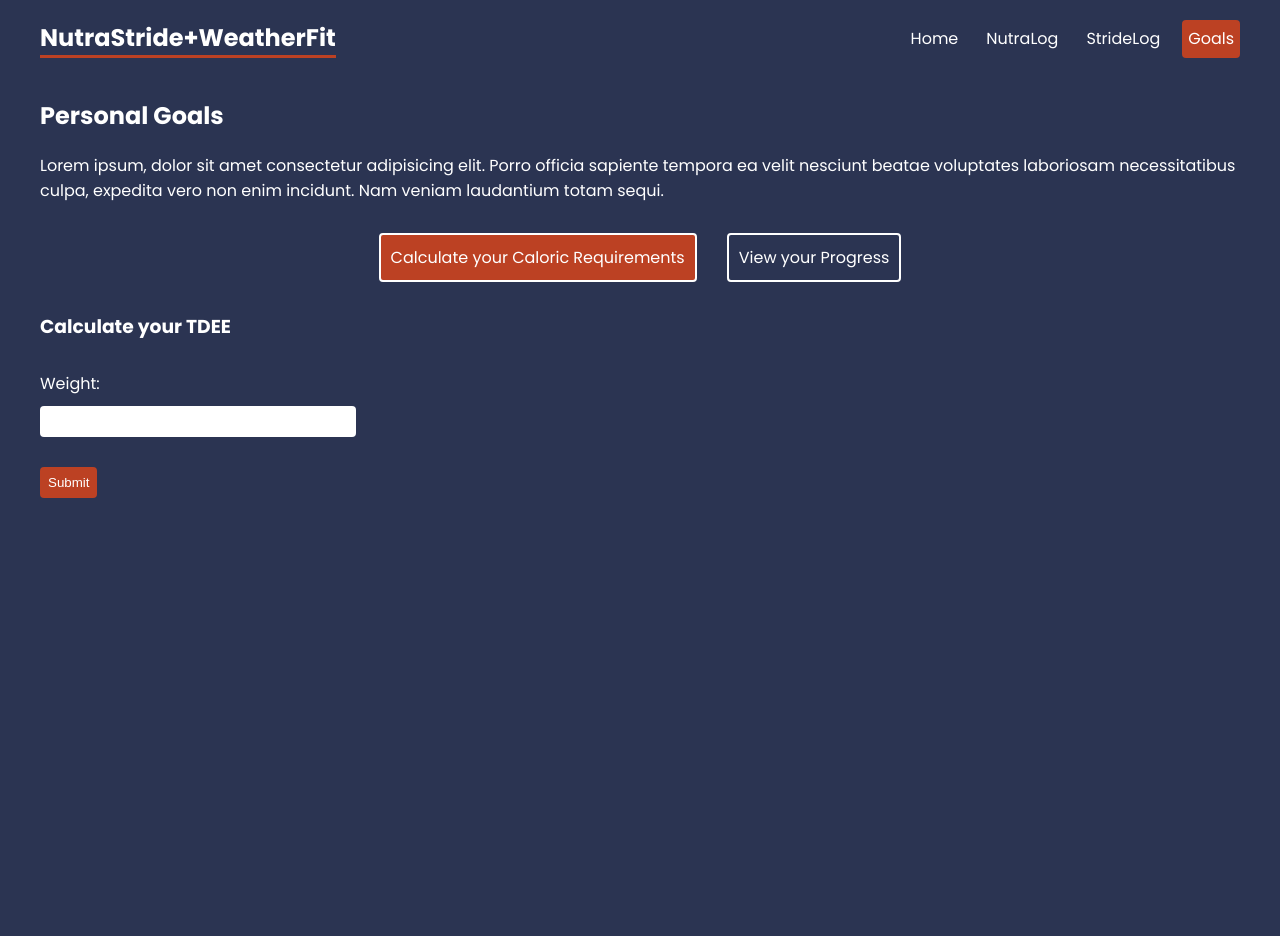
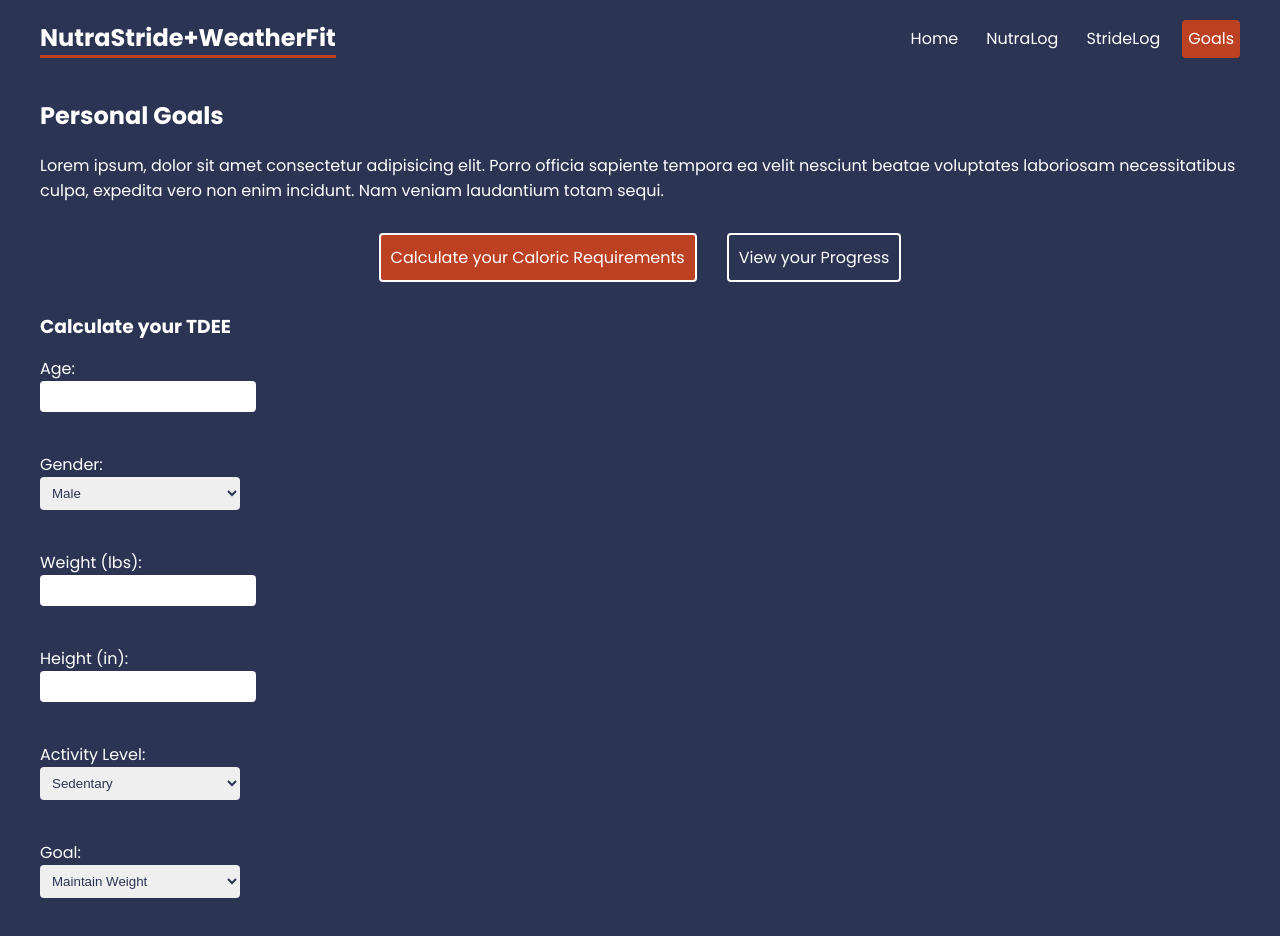
Before and after one commit to KBSwift/pivot-pirates, a React (Vite) app in the folder nutra-stride-react/: page /goals/calculate in a window 1280 px wide. Shown: the top 936 px of the page. Before the commit the page ends 800 px from the top, so only its background shows below. Built offline with nearby package versions, Linux system fonts and the light colour scheme.

Commit message:
added form and logic to /goals/calculate, adjusted index.css styles

```diff
--- a/nutra-stride-react/src/index.css
+++ b/nutra-stride-react/src/index.css
@@ -37,7 +37,7 @@ button {
 }
 #signup {
   font-size: 20px;
-  font-weight:  1;
+  font-weight: 1;
 }
 /*NAVBAR*/
 header nav {
@@ -92,20 +92,22 @@ main {
 }
 /*CALCULATE FORM*/
 form {
-  margin-top: 30px;
+  margin-top: 15px;
 }
 form input,
 form label span,
+form select,
 form textarea {
   display: block;
 }
 form input,
+form select,
 form textarea {
-  margin-bottom: 30px;
+  margin-bottom: 15px;
   padding: 8px;
   border-radius: 4px;
   border: 0;
-  width: 300px;
+  width: 200px;
   color: var(--secondary);
 }
 form label span {
--- a/nutra-stride-react/src/pages/goals/Calculate.jsx
+++ b/nutra-stride-react/src/pages/goals/Calculate.jsx
@@ -1,16 +1,113 @@
+import { useState } from "react";
+
 export default function Calculate() {
+  const [age, setAge] = useState("");
+  const [gender, setGender] = useState("male");
+  const [weight, setWeight] = useState("");
+  const [height, setHeight] = useState("");
+  const [activityLevel, setActivityLevel] = useState("sedentary");
+  const [goal, setGoal] = useState("maintain");
 
+  const calculateTDEE = () => {
+    const parsedWeight = parseFloat(weight);
+    const parsedHeight = parseFloat(height);
 
+    if (isNaN(parsedWeight) || isNaN(parsedHeight)) {
+      console.error("Invalid weight or height");
+      return;
+    }
+
+    const bmr =
+      gender === "male"
+        ? 66.47 + 6.23 * parsedWeight + 12.7 * parsedHeight - 6.8 * age
+        : 655.1 + 4.35 * parsedWeight + 4.7 * parsedHeight - 4.7 * age;
+
+    const activityMultipliers = {
+      sedentary: 1.2,
+      light: 1.375,
+      moderate: 1.55,
+      active: 1.725,
+      veryActive: 1.9,
+    };
+
+    const tdee = bmr * activityMultipliers[activityLevel];
+
+    const goalMultipliers = {
+      lose: 0.8,
+      maintain: 1.0,
+      gain: 1.2,
+    };
+
+    const adjustedTDEE = tdee * goalMultipliers[goal];
+
+    console.log(`Calculated TDEE is ${adjustedTDEE}`);
+  };
 
   return (
     <div className="calculate">
       <h3>Calculate your TDEE</h3>
       <form>
-        <label htmlFor="weight">
-          <span>Weight:</span>
-          <input type="text" name="weight" id="weight" required />
+        <label>
+          Age:
+          <input
+            type="number"
+            value={age}
+            onChange={(e) => setAge(e.target.value)}
+          />
         </label>
-        <button>Submit</button>
+        <br />
+        <label>
+          Gender:
+          <select value={gender} onChange={(e) => setGender(e.target.value)}>
+            <option value="male">Male</option>
+            <option value="female">Female</option>
+          </select>
+        </label>
+        <br />
+        <label>
+          Weight (lbs):
+          <input
+            type="number"
+            value={weight}
+            onChange={(e) => setWeight(e.target.value)}
+          />
+        </label>
+        <br />
+        <label>
+          Height (in):
+          <input
+            type="number"
+            value={height}
+            onChange={(e) => setHeight(e.target.value)}
+          />
+        </label>
+        <br />
+        <label>
+          Activity Level:
+          <select
+            value={activityLevel}
+            onChange={(e) => setActivityLevel(e.target.value)}
+          >
+            <option value="sedentary">Sedentary</option>
+            <option value="light">Lightly active</option>
+            <option value="moderate">Moderately active</option>
+            <option value="active">Very active</option>
+            <option value="veryActive">Extremely active</option>
+          </select>
+        </label>
+        <br />
+        <label>
+          Goal:
+          <select value={goal} onChange={(e) => setGoal(e.target.value)}>
+            <option value="lose">Lose Weight</option>
+            <option value="maintain">Maintain Weight</option>
+            <option value="gain">Gain Weight</option>
+          </select>
+        </label>
+        <br />
+        <button type="button" onClick={calculateTDEE}>
+          Calculate TDEE
+        </button>
       </form>
     </div>
   );
```
